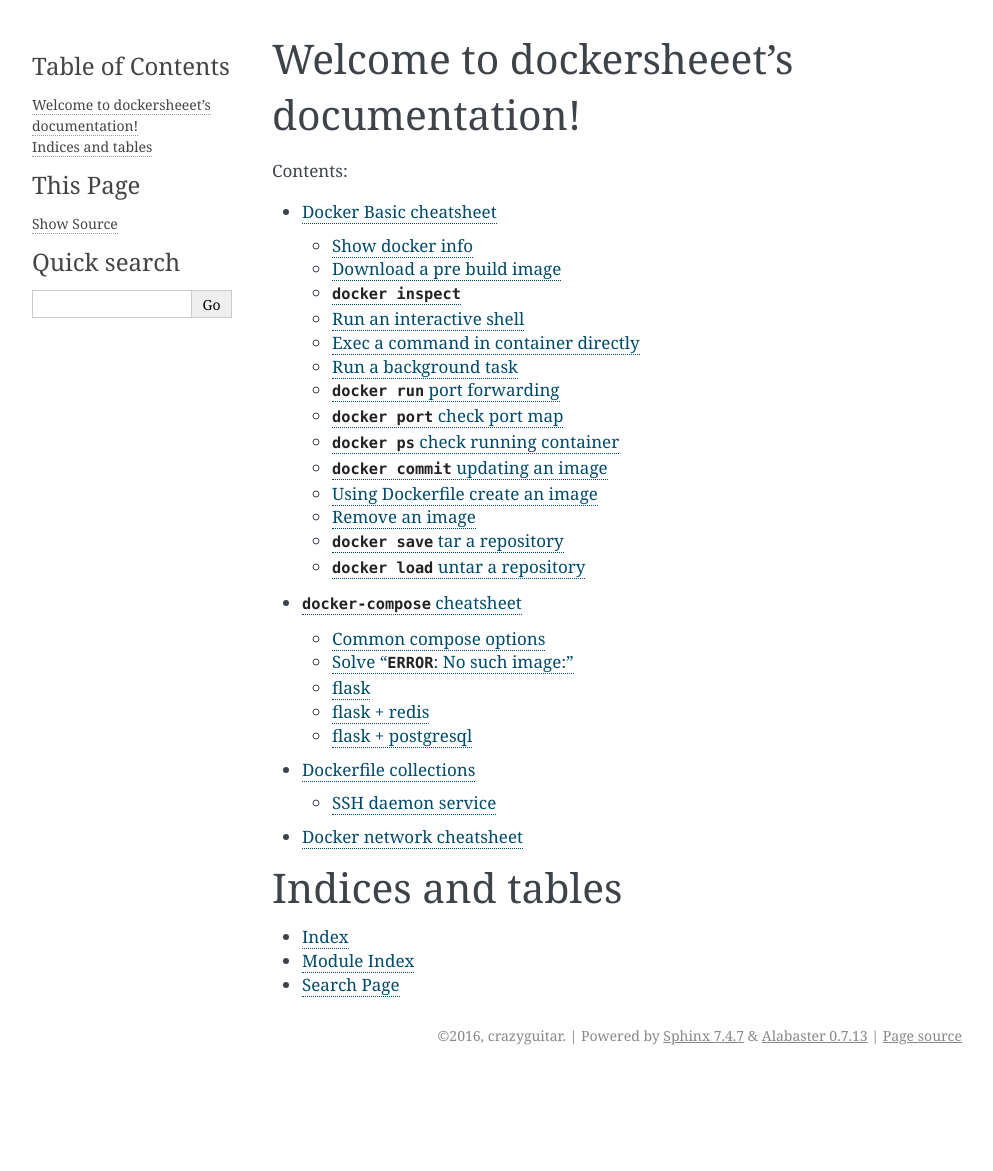
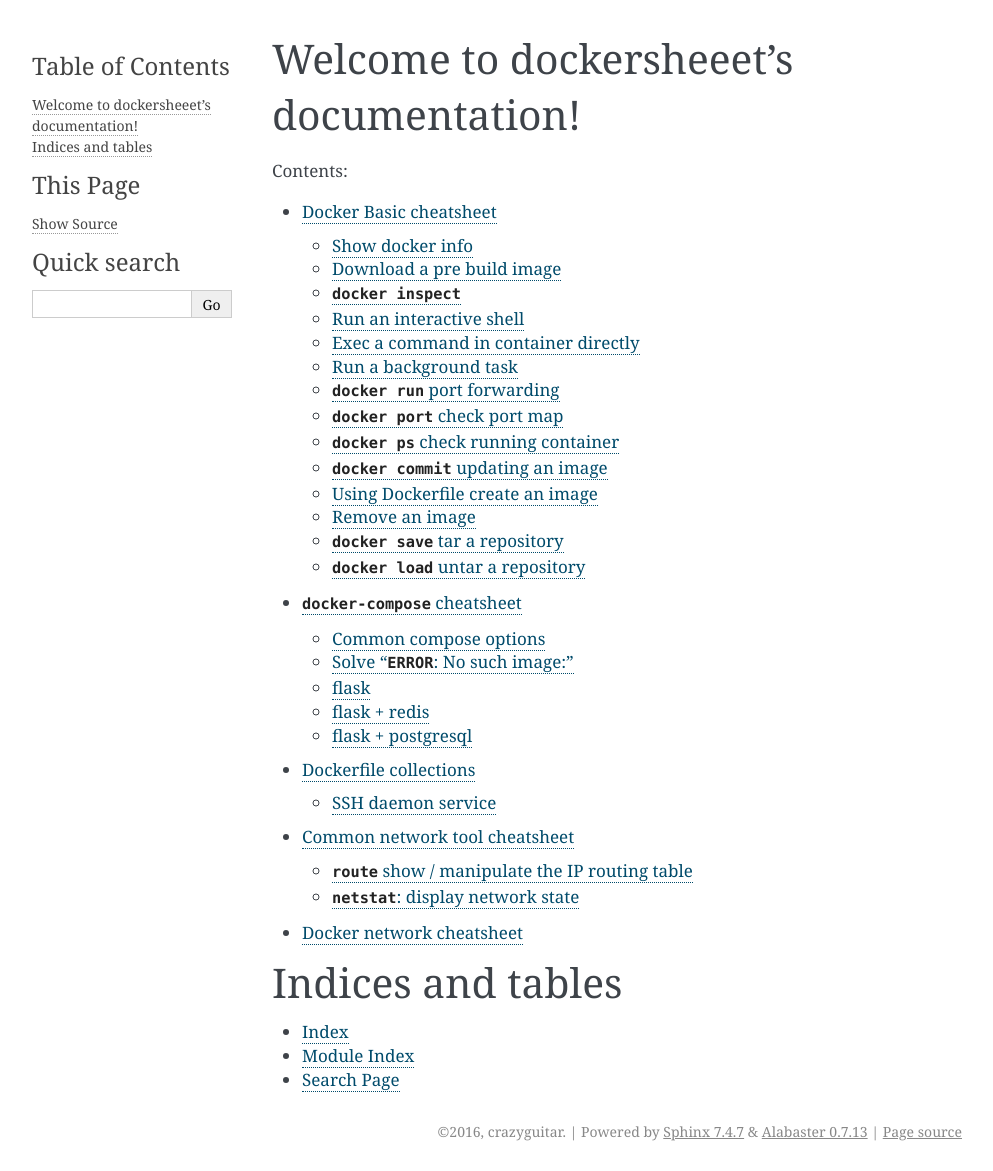
Before and after one commit to crazyguitar/dockersheeet, a Sphinx documentation site: the page built from docs/index.rst, in a window 1280 px wide. Shown: the whole page, without its empty margins (148-1141 px from the left). Built offline with Sphinx 7.4.7, drawn with Linux system fonts in a browser that asks for light colours; before the commit the page ends 1075 px from its top, so only the background shows below that; some of the changed lines change nothing that is shown.

Commit message:
Add ``route`` & ``netstat`` basic usage notes

```diff
--- a/docs/index.rst
+++ b/docs/index.rst
@@ -14,6 +14,7 @@
    notes/docker-basic
    notes/docker-compose
    notes/docker-files
+   notes/network-commoncli
    notes/docker-network
 
 
--- /dev/null
+++ b/docs/notes/network-commoncli.rst
@@ -0,0 +1,146 @@
+Common network tool cheatsheet
+==============================
+
+``route`` show / manipulate the IP routing table
+------------------------------------------------
+
+show IP routing table with host name
+
+.. code-block:: console
+
+    $ route
+    Kernel IP routing table
+    Destination     Gateway         Genmask         Flags Metric Ref    Use Iface
+    default         140.112.91.254  0.0.0.0         UG    100    0        0 eth0
+    140.112.91.0    *               255.255.255.0   U     0      0        0 eth0
+    link-local      *               255.255.0.0     U     1000   0        0 eth0
+    169.254.95.0    *               255.255.255.0   U     1      0        0 usb0
+
+show IP routing table with ip address
+
+==============   =====================
+    option        description
+==============   =====================
+-n, --numeric    don't resolve names
+==============   =====================
+
+.. code-block:: console
+
+    $ route -n -v
+    Kernel IP routing table
+    Destination     Gateway         Genmask         Flags Metric Ref    Use Iface
+    0.0.0.0         140.112.91.254  0.0.0.0         UG    100    0        0 eth0
+    140.112.91.0    0.0.0.0         255.255.255.0   U     0      0        0 eth0
+    169.254.0.0     0.0.0.0         255.255.0.0     U     1000   0        0 eth0
+    169.254.95.0    0.0.0.0         255.255.255.0   U     1      0        0 usb0
+
+
+``netstat``: display network state
+----------------------------------
+
+display all sockets state
+~~~~~~~~~~~~~~~~~~~~~~~~~
+
+=======================   =========================================
+  option                   description
+=======================   =========================================
+ -a, --all, --listening    display all sockets (default: connected)
+=======================   =========================================
+
+.. code-block:: console
+
+    $ netstat -a
+    Active Internet connections (servers and established)
+    Proto Recv-Q Send-Q Local Address           Foreign Address         State
+    tcp        0      0 localhost:ipp           *:*                     LISTEN
+    tcp        0      0 localhost:smtp          *:*                     LISTEN
+    tcp        0      0 *:3389                  *:*                     LISTEN
+    tcp        0      0 *:1022                  *:*                     LISTEN
+    tcp        0      0 *:2016                  *:*                     LISTEN
+    tcp        0      0 *:33824                 *:*                     LISTEN
+    tcp        0      0 localhost:27017         *:*                     LISTEN
+    tcp        0      0 localhost:mysql         *:*                     LISTEN
+    tcp        0      0 *:sunrpc                *:*                     LISTEN
+    tcp        0      0 *:http                  *:*                     LISTEN
+    tcp        0      0 localhost:domain        *:*                     LISTEN
+    tcp        0      0 localhost:3350          *:*                     LISTEN
+    tcp        1      0 mvnl.csie.ntu.edu:45006 economy.canonical.:http CLOSE_WAIT
+    tcp        1      0 mvnl.csie.ntu.edu:59399 economy.canonical.:http CLOSE_WAIT
+
+display tcp/udp sockets
+~~~~~~~~~~~~~~~~~~~~~~~
+
+==========   ==========================
+  option      description
+==========   ==========================
+ -t           display all tcp sockets
+ -u           display all udp sockets
+==========   ==========================
+
+tcp
+
+.. code-block:: console
+
+    $ netstat -at
+    Active Internet connections (servers and established)
+    Proto Recv-Q Send-Q Local Address           Foreign Address         State
+    tcp        0      0 localhost:ipp           *:*                     LISTEN
+    tcp        0      0 localhost:smtp          *:*                     LISTEN
+    tcp        0      0 *:3389                  *:*                     LISTEN
+    tcp        0      0 *:1022                  *:*                     LISTEN
+    tcp        0      0 *:2016                  *:*                     LISTEN
+    tcp        0      0 *:33824                 *:*                     LISTEN
+    tcp        0      0 localhost:27017         *:*                     LISTEN
+    tcp        0      0 localhost:mysql         *:*                     LISTEN
+    tcp        0      0 *:sunrpc                *:*                     LISTEN
+    tcp        0      0 *:http                  *:*                     LISTEN
+    tcp        0      0 localhost:domain        *:*                     LISTEN
+    tcp        0      0 localhost:3350          *:*                     LISTEN
+    tcp        1      0 mvnl.csie.ntu.edu:45006 economy.canonical.:http CLOSE_WAIT
+    tcp        1      0 mvnl.csie.ntu.edu:59399 economy.canonical.:http CLOSE_WAIT
+
+
+udp
+
+.. code-block:: console
+
+    $ netstat -au
+    Active Internet connections (servers and established)
+    Proto Recv-Q Send-Q Local Address           Foreign Address         State
+    udp        0      0 *:52526                 *:*
+    udp        0      0 localhost:domain        *:*
+    udp        0      0 *:bootpc                *:*
+    udp        0      0 *:sunrpc                *:*
+    udp        0      0 *:677                   *:*
+    udp        0      0 localhost:726           *:*
+    udp        0      0 *:mdns                  *:*
+    udp        0      0 *:34003                 *:*
+    udp        0      0 *:40458                 *:*
+    udp6       0      0 [::]:sunrpc             [::]:*
+    udp6       0      0 [::]:677                [::]:*
+
+show statistics for each protocol
+~~~~~~~~~~~~~~~~~~~~~~~~~~~~~~~~~
+
+=================   ==========================================
+ option              description
+=================   ==========================================
+-s, --statistic      display networking statistics (like SNMP)
+=================   ==========================================
+
+.. code-block:: console
+
+    $ netstat -s
+    Ip:
+        308571830 total packets received
+        0 forwarded
+        1 with unknown protocol
+        0 incoming packets discarded
+        300220010 incoming packets delivered
+        261997230 requests sent out
+        12 dropped because of missing route
+        67 fragments received ok
+        134 fragments created
+    Icmp:
+        8693034 ICMP messages received
+        ...
```
